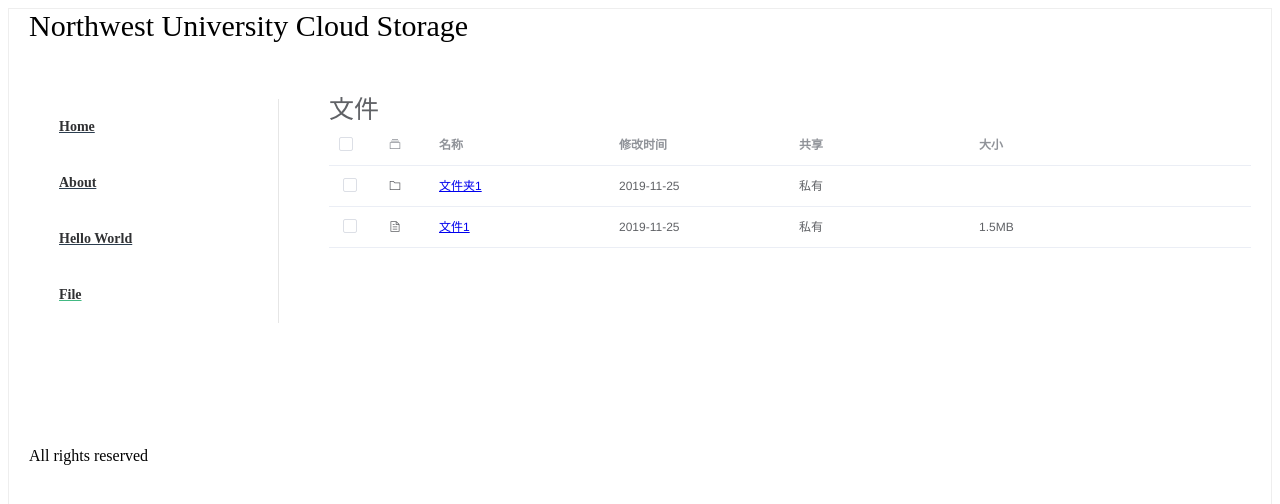
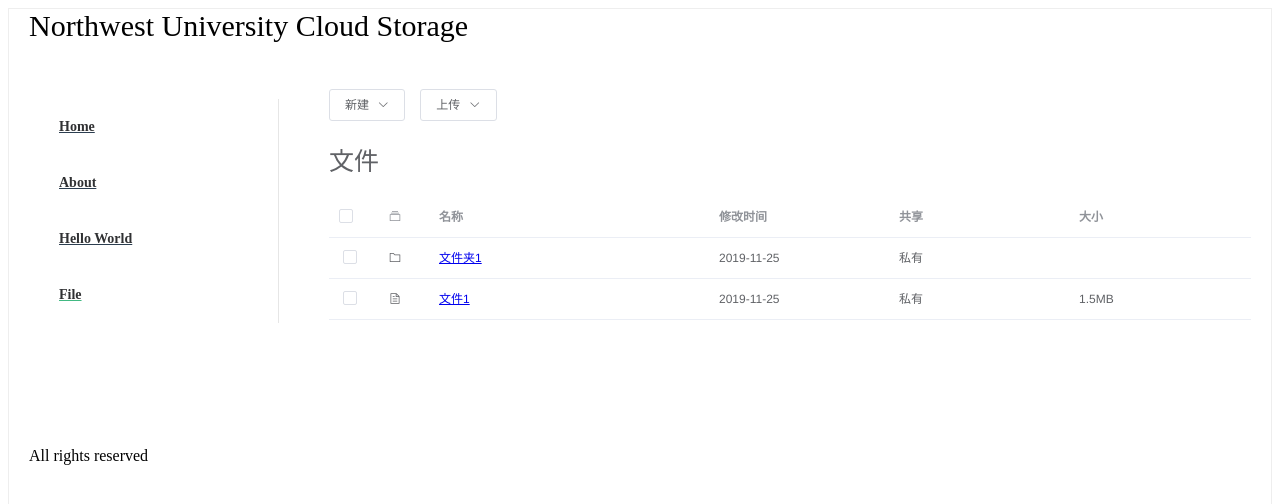
Before and after one commit to NWU-Cloud-Storage/cloud-storage, a Vue app in the folder frontend/: page /file/ in a window 1280 px wide. Shown: the top 504 px of the page. Built offline with nearby package versions, Linux system fonts and the light colour scheme.

Commit message:
add some buttons

```diff
--- a/frontend/src/views/File.vue
+++ b/frontend/src/views/File.vue
@@ -1,5 +1,35 @@
  <template>
     <div id="file">
+        <div v-if="checked.length">
+            <el-button>共享</el-button>
+            <el-button>下载</el-button>
+            <el-button>删除</el-button>
+            <el-button>移动到</el-button>
+            <el-button>复制到</el-button>
+            <el-button>重命名</el-button>
+        </div>
+        <div v-else>
+            <el-dropdown trigger="click">
+                <el-button>
+                    新建
+                    <i class="el-icon-arrow-down el-icon--right"></i>
+                </el-button>
+                <el-dropdown-menu slot="dropdown">
+                    <el-dropdown-item>文件夹</el-dropdown-item>
+                </el-dropdown-menu>
+            </el-dropdown>
+            <el-dropdown trigger="click">
+                <el-button>
+                    上传
+                    <i class="el-icon-arrow-down el-icon--right"></i>
+                </el-button>
+                <el-dropdown-menu slot="dropdown">
+                    <el-dropdown-item>文件</el-dropdown-item>
+                    <el-dropdown-item>文件夹</el-dropdown-item>
+                </el-dropdown-menu>
+            </el-dropdown>
+        </div>
+
         <el-breadcrumb separator-class="el-icon-arrow-right" id="fileNav">
             <el-breadcrumb-item
                 v-for="i in breadcrumbs"
@@ -31,7 +61,7 @@
                         <!-- {{ slotProps.row.isDirectory }} -->
                     </template>
                 </el-table-column>
-                <el-table-column prop="fileName" label="名称" width="180" column-key="fileName">
+                <el-table-column prop="fileName" label="名称" width="280" column-key="fileName">
                     <template v-slot="slotProps">
                         <router-link
                             :to="filePath(slotProps.$index)"
@@ -99,6 +129,7 @@ export default {
         },
         toggleSelection(row, column, event) {
             console.log(row, column, event);
+            this.$refs.fileTable.clearSelection();
             this.$refs.fileTable.toggleRowSelection(row);
         },
         handleSelectionChange(val) {
@@ -114,7 +145,7 @@ export default {
             // ["", "file", "文件夹1", "文件夹2", ""]
             // 可能存在效率问题
             this.breadcrumbs.splice(1);
-            let pathArray = this.$route.path.split('/');
+            let pathArray = this.$route.path.split("/");
             for (let i = 2; i < pathArray.length - 1; i++) {
                 let path = "";
                 let name = pathArray[i];
@@ -160,4 +191,18 @@ export default {
 /* .cell:hover {
     text-decoration: underline;
 } */
+
+.el-dropdown {
+    vertical-align: top;
+}
+.el-dropdown + .el-dropdown {
+    margin-left: 15px;
+}
+.el-icon-arrow-down {
+    font-size: 12px;
+}
+
+.el-breadcrumb {
+    margin: 20px 0px
+}
 </style>
```
